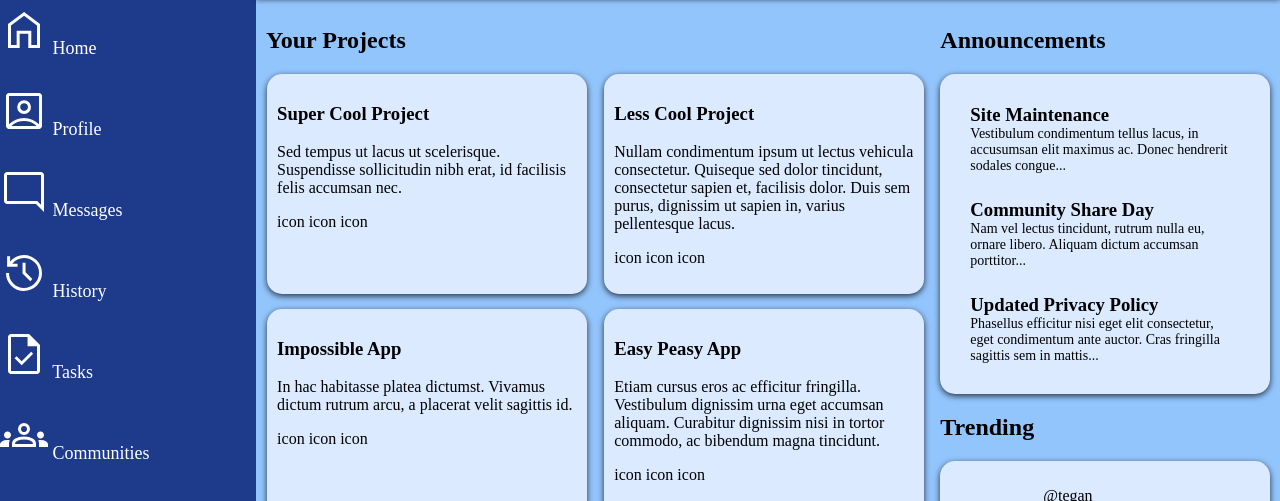
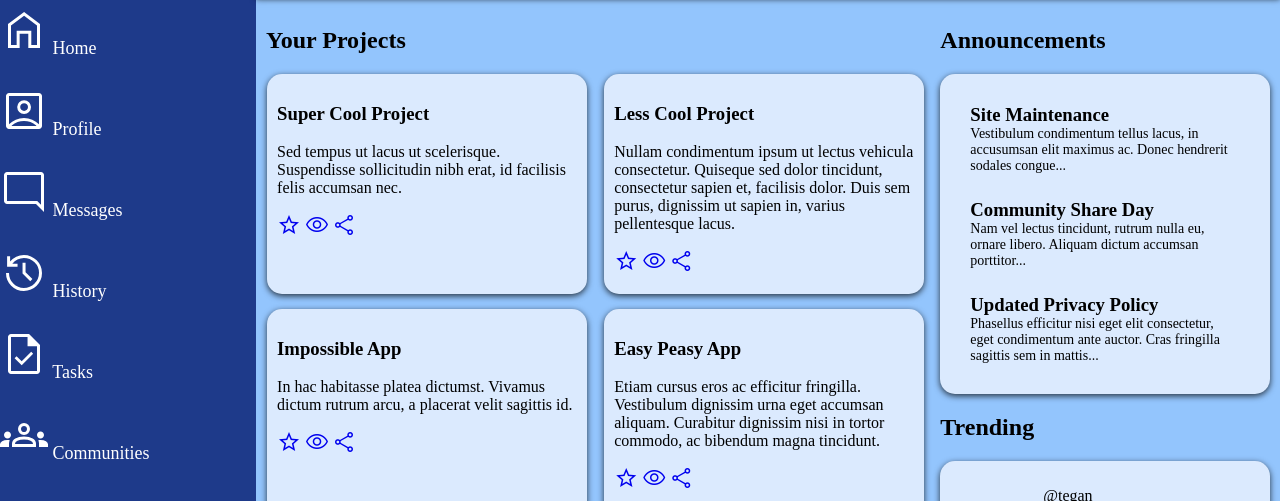
Before and after one commit to 1jeffreyli/admin-dashboard, a plain HTML site: page index.html in a window 1280 px wide. Shown: the part 123-624 px from the top of the page. Drawn offline with nearby package versions, Linux system fonts and the light colour scheme.

Commit message:
Add icons to project cards

```diff
--- a/index.html
+++ b/index.html
@@ -6,6 +6,16 @@
     <meta name="viewport" content="width=device-width, initial-scale=1.0">
     <title>Admin Dashboard</title>
     <link rel="stylesheet" href="styles.css">
+    <link rel="stylesheet" href="https://fonts.googleapis.com/css2?family=Material+Symbols+Outlined:opsz,wght,FILL,GRAD@20..48,100..700,0..1,-50..200" />
+    <style>
+        .material-symbols-outlined {
+          font-variation-settings:
+          'FILL' 0,
+          'wght' 400,
+          'GRAD' 0,
+          'opsz' 48
+        }
+        </style>
 </head>
 <body>
     <div class="wrapper">
@@ -102,44 +112,116 @@
                     <div class="card">
                         <h3>Super Cool Project</h3>
                         <p>Sed tempus ut lacus ut scelerisque. Suspendisse sollicitudin nibh erat, id facilisis felis accumsan nec.</p>
-                        <span>icon</span>
-                        <span>icon</span>
-                        <span>icon</span>
+                        <a href="#">
+                            <span class="material-symbols-outlined">
+                                star
+                            </span>
+                        </a>
+                        <a href="#">
+                            <span class="material-symbols-outlined">
+                                visibility
+                            </span>
+                        </a>
+                        <a href="#">
+                            <span class="material-symbols-outlined">
+                                share
+                            </span>
+                        </a>
                     </div>
                     <div class="card">
                         <h3>Less Cool Project</h3>
                         <p>Nullam condimentum ipsum ut lectus vehicula consectetur. Quiseque sed dolor tincidunt, consectetur sapien et, facilisis dolor. Duis sem purus, dignissim ut sapien in, varius pellentesque lacus.</p>
-                        <span>icon</span>
-                        <span>icon</span>
-                        <span>icon</span>
+                        <a href="#">
+                            <span class="material-symbols-outlined">
+                                star
+                            </span>
+                        </a>
+                        <a href="#">
+                            <span class="material-symbols-outlined">
+                                visibility
+                            </span>
+                        </a>
+                        <a href="#">
+                            <span class="material-symbols-outlined">
+                                share
+                            </span>
+                        </a>
                     </div>
                     <div class="card">
                         <h3>Impossible App</h3>
                         <p>In hac habitasse platea dictumst. Vivamus dictum rutrum arcu, a placerat velit sagittis id.</p>
-                        <span>icon</span>
-                        <span>icon</span>
-                        <span>icon</span>
+                        <a href="#">
+                            <span class="material-symbols-outlined">
+                                star
+                            </span>
+                        </a>
+                        <a href="#">
+                            <span class="material-symbols-outlined">
+                                visibility
+                            </span>
+                        </a>
+                        <a href="#">
+                            <span class="material-symbols-outlined">
+                                share
+                            </span>
+                        </a>
                     </div>
                     <div class="card">
                         <h3>Easy Peasy App</h3>
                         <p>Etiam cursus eros ac efficitur fringilla. Vestibulum dignissim urna eget accumsan aliquam. Curabitur dignissim nisi in tortor commodo, ac bibendum magna tincidunt.</p>
-                        <span>icon</span>
-                        <span>icon</span>
-                        <span>icon</span>
+                        <a href="#">
+                            <span class="material-symbols-outlined">
+                                star
+                            </span>
+                        </a>
+                        <a href="#">
+                            <span class="material-symbols-outlined">
+                                visibility
+                            </span>
+                        </a>
+                        <a href="#">
+                            <span class="material-symbols-outlined">
+                                share
+                            </span>
+                        </a>
                     </div>
                     <div class="card">
                         <h3>Ad Blocker</h3>
                         <p>Quisque eget rutrum nisi. Nam augue justo, cursus vitae metus vel, pharetra henderit felis. Aliquam sed malesuada eros.</p>
-                        <span>icon</span>
-                        <span>icon</span>
-                        <span>icon</span>
+                        <a href="#">
+                            <span class="material-symbols-outlined">
+                                star
+                            </span>
+                        </a>
+                        <a href="#">
+                            <span class="material-symbols-outlined">
+                                visibility
+                            </span>
+                        </a>
+                        <a href="#">
+                            <span class="material-symbols-outlined">
+                                share
+                            </span>
+                        </a>
                     </div>
                     <div class="card">
                         <h3>Money Maker</h3>
                         <p>Praesent convallis, libero quis congue elementum, nunc ante faucibus sapien, ac scelerisque tortor purus sit amet ex. Pellentesque mollis nec sem vel aliquam.</p>
-                        <span>icon</span>
-                        <span>icon</span>
-                        <span>icon</span>
+                        <a href="#">
+                            <span class="material-symbols-outlined">
+                                star
+                            </span>
+                        </a>
+                        <a href="#">
+                            <span class="material-symbols-outlined">
+                                visibility
+                            </span>
+                        </a>
+                        <a href="#">
+                            <span class="material-symbols-outlined">
+                                share
+                            </span>
+                        </a>
                     </div>
                 </div>
             </div>
--- a/styles.css
+++ b/styles.css
@@ -200,6 +200,15 @@ body, html {
     grid-column: 1 / 2;
 }
 
+.cards {
+    display: grid;
+    grid-template-columns: 1fr 1fr;
+    grid-template-rows: repeat(3, minmax(50px, 1fr));
+    justify-items: center;
+    align-items: start;
+    gap: 15px;
+}
+
 .card {
     width: 300px;
     height: 200px;
@@ -209,13 +218,8 @@ body, html {
     box-shadow: var(--box-shadow);
 }
 
-.cards {
-    display: grid;
-    grid-template-columns: 1fr 1fr;
-    grid-template-rows: repeat(3, minmax(50px, 1fr));
-    justify-items: center;
-    align-items: start;
-    gap: 15px;
+.card > a {
+    text-decoration: none;
 }
 
 .announcements {
```
